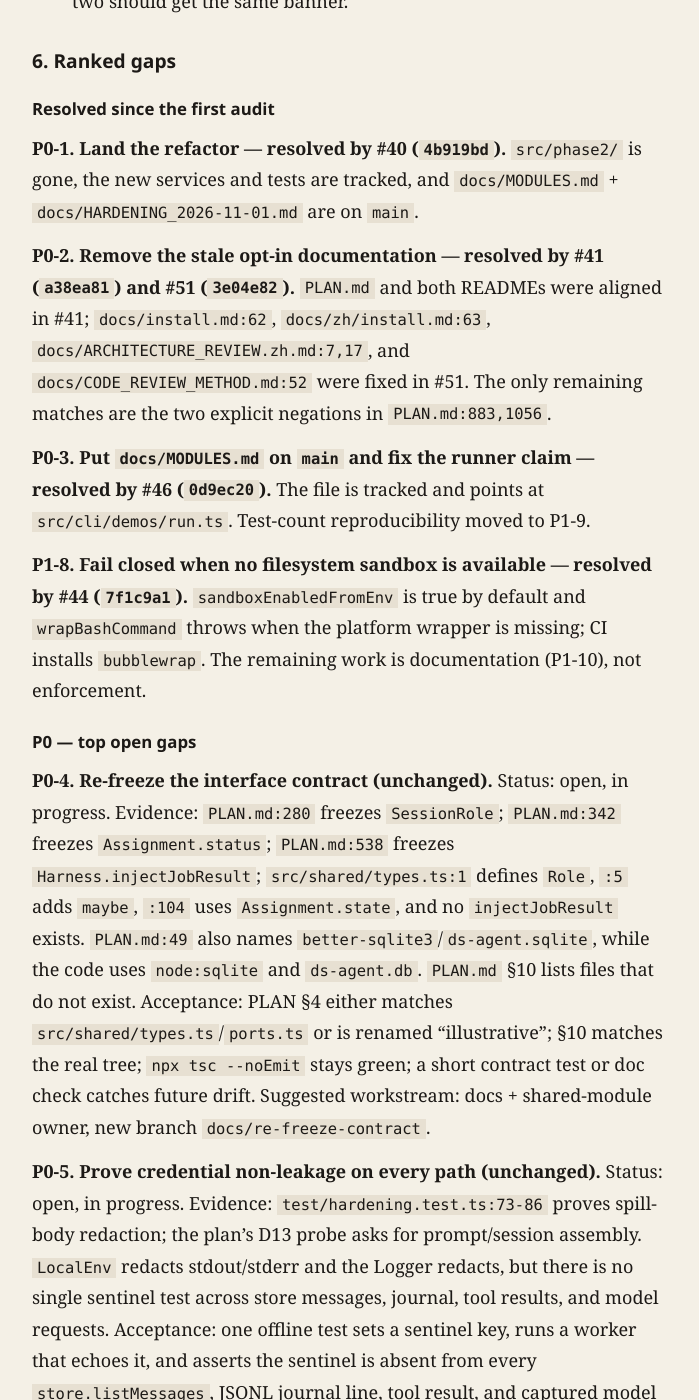
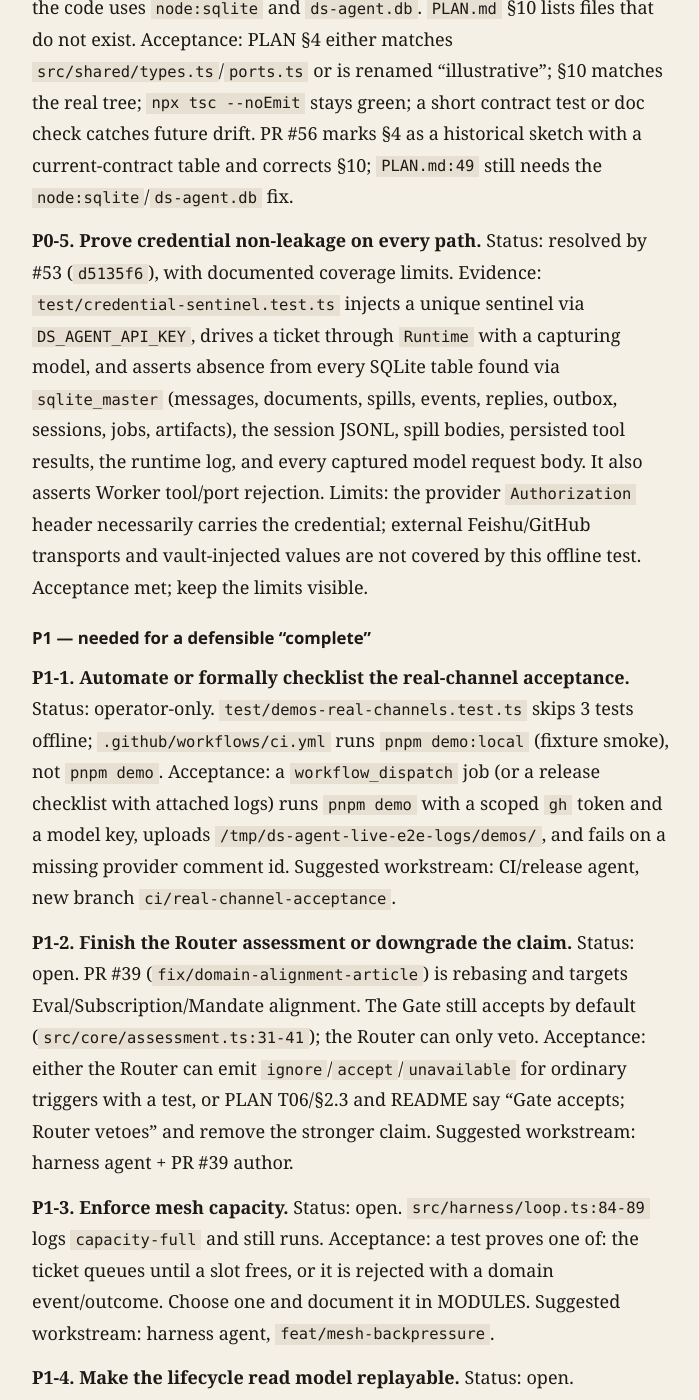
Before and after one commit to LofiSu/deepseek-super-agent, a Jekyll site: the page built from docs/ROADMAP.md, in a window 1280 px wide and 1400 px high, scrolled down 13031 px. Shown: the whole window, without its empty margins (288-987 px from the left). Built offline with Jekyll 4.4.1, drawn with Linux system fonts in a browser that asks for light colours; our own code applies the rules of GitHub Pages for plain Markdown files; some of the changed text lies outside the part shown.

Commit message:
docs(roadmap): update status after #53 and #54
Co-Authored-By: Claude Code <noreply@anthropic.com>

```diff
--- a/docs/ROADMAP.md
+++ b/docs/ROADMAP.md
@@ -18,6 +18,7 @@
 | 2026-11-02 | `8f8e104` (#37) | Initial audit of the frozen `45c6619` tree plus its uncommitted refactor. |
 | 2026-11-02 | `a38ea81` (#41) | Rebased after #40 and #41 merged; P0-1/P0-2 narrowed. |
 | 2026-11-02 | `7f1c9a1` (#44) | Rebased again after #44, #46, and #51 merged; P0-1/P0-2/P0-3 resolved, P1-8 resolved, and all current-state claims re-audited. |
+| 2026-11-02 | `ab90eae` | Re-audited after #53 (credential sentinel) and #54 (LTM retention) merged; P0-5 resolved, M6/P2-1 updated. |
 
 PR history correction: the audit base `8f8e104` is **#37** (GitHub Pages).
 **#38** (`566d308`, opt-in domain naming) merged just before it. The refactor is
@@ -45,7 +46,8 @@ refactor. **That refactor has merged as #40 (`4b919bd`).** On current `main`:
   intentional negations in `PLAN.md:883,1056`.
 - The filesystem sandbox is now **default-on and fail-closed** (#44): a missing
   `sandbox-exec`/`bwrap` throws instead of silently running unsandboxed bash.
-  Documentation still says the old opt-in flag (C15).
+  The wrapper confines writes and network, not reads. Docs that still described
+  the old opt-in flag are corrected in #55 (C15).
 
 The §2/§3 matrices keep audit-time observations where useful, but every
 **current-state** claim below was re-checked against `7f1c9a1`.
@@ -72,10 +74,10 @@ not evidence (see `docs/CODE_REVIEW_METHOD.md`).
 | **M3 engine** | partial | `src/core/engine.ts`, `intake.ts`, `evals.ts`, `tickets.ts`, `assignments.ts`, `replies.ts`, `subscribe.ts`, `collab.ts`, `lifecycle.ts`, `assessment.ts`; `test/subscription.test.ts`, `speculate.test.ts`, `mid-task-collab.test.ts`, `hardening.test.ts`, `live-modules.test.ts` | The deterministic Gate still defaults to `accept` (`src/core/assessment.ts:31-41`). The Router can veto through `assess_trigger`, but it does not originate `ignore`/`unavailable` for ordinary messages. This is the remaining half of old H4 and part of T06; PR #39 is rebasing the domain alignment work. This is P1-2. |
 | **M4 ingress** | partial | `src/ingress/filter.ts`, `shards.ts`, `thread.ts`, `batch.ts`; `test/filter.test.ts`, `router-shards.test.ts`, `runtime-integration.test.ts` | Fast Path is source + mention + keyword + noise; no actor allowlist, group/chat allowlist, or drop-self (old H8 residue). Slow Path is `ruleClassify` for both Mock and `HttpOpenAI` (`src/harness/model.ts:167-169`); it does **not** call the live model, contrary to `README.md:64` (C8). |
 | **M5 subscribe** | done | `src/core/subscribe.ts`, `intake.ts` fan-out; `test/subscription.test.ts`, `hardening.test.ts` (contextOnly, unsubscribe) | `handback` is not exposed as a CLI action. The tests cover unsubscribe but not the full requeue-and-drop lifecycle as an operator flow. |
-| **M6 memory** | partial | `src/memory/recall.ts`, `acl.ts`, `long-term.ts`; `test/spill.test.ts`, `long-term-memory.test.ts`, `live-modules.test.ts` | Recall is word-AND substring matching over a spill, not semantic or multi-hop. No retention policy or size cap for the `ltm` table. `README.md:115` admits "not month-scale"; the code matches that partial claim. |
+| **M6 memory** | partial | `src/memory/recall.ts`, `acl.ts`, `long-term.ts`; `src/store/sqlite.ts` (`deleteSpill`); `test/spill.test.ts`, `long-term-memory.test.ts`, `live-modules.test.ts` | Recall is word-AND substring matching over a spill, not semantic or multi-hop. Retention landed in #54: `maxEntries`/`maxAgeDays` prune inside the same transaction as `put`/`remember`, `forget` deletes the spill and grants, and `DS_AGENT_MEMORY_MAX_ENTRIES`/`DS_AGENT_MEMORY_MAX_AGE_DAYS` configure it (defaults 1000/90). Remaining: dedupe beyond per-ticket upsert, semantic search, month-scale story. `README.md:115` still says "not month-scale"; that part is accurate. |
 | **M7 speculate** | done | `src/speculate/silent.ts`, `gate.ts`; `test/speculate.test.ts`, `live-modules.test.ts`, `hardening.test.ts` | The gate is a clause-local keyword heuristic, documented as a stand-in (`docs/HARDENING_2026-11-01.md:25`). It is not a model verdict; a real value judgment remains open. |
 | **M8 channels** | done | `src/channels/norms.ts`, `cli.ts`, `feishu.ts`, `github-source.ts`, `outbox-adapter.ts`, `a2a.ts`; `test/channels-feishu.test.ts`, `channels-github-source.test.ts`, `outbox.test.ts`, `lifecycle-a2a.test.ts`; real demos in `src/cli/demos/*` | Real-channel acceptance is operator-only: `test/demos-real-channels.test.ts` is skipped offline (3 tests), and `pnpm demo` needs `gh auth` plus a live model. There is no email adapter (the plan calls it optional). |
-| **M9 env** | partial | `src/env/local-env.ts`, `sanitize.ts`, `vault.ts`, `seccomp.ts` (`sandboxEnabledFromEnv` returns true); `test/sanitize.test.ts`, `vault.test.ts`, `hardening.test.ts`, `local-env-timeout.test.ts`, `live-modules.test.ts` | #44 made the sandbox default-on and fail-closed: a missing `sandbox-exec`/`bwrap` throws. Host vault/seccomp policy is still external, and the docs still describe the old `DS_AGENT_SANDBOX=1` opt-in (C15, P1-10). Credential redaction is tested for spill bodies, not every session/prompt path (P0-5). |
+| **M9 env** | partial | `src/env/local-env.ts`, `sanitize.ts`, `vault.ts`, `seccomp.ts` (`sandboxEnabledFromEnv` returns true); `test/sanitize.test.ts`, `vault.test.ts`, `hardening.test.ts`, `local-env-timeout.test.ts`, `live-modules.test.ts`, `credential-sentinel.test.ts` | #44 made the sandbox default-on and fail-closed: a missing `sandbox-exec`/`bwrap` throws. Host vault/seccomp policy is still external. Credential non-leakage now has a single sentinel test (#53) covering SQLite tables, session JSONL, tool results, replies/outbox, and captured model request bodies, plus Worker port/tool rejection. The docs still describe the old opt-in (C15); PR #55 corrects them (P1-10). |
 | **M10 watchdog** | partial | `src/watchdog/watchdog.ts`, `rules.ts`, `rules.json`, `health.ts`; `test/health.test.ts`, `daemon-machines.test.ts`, `live-modules.test.ts`, `hardening.test.ts` | Goal-drift detection is marker-based ("a running report that says it left the scope"), not a general NL comparison. `PLAN.md` T43–T44 ask for NL rules; `README.md:100` already calls this "thin". |
 | **M11 CLI / demo** | partial | `src/cli/main.ts` (init/tasks/status/health/chat/emit/metrics/memory/a2a/pause/intervene/resume/collab/team/teams), `src/cli/demos/run.ts`, `src/cli/bakeoff.ts`; `test/cli-memory-a2a.test.ts`, `mid-task-collab.test.ts`, `live-demo.test.ts`, `live-e2e.test.ts` | `pnpm demo` (real GitHub issues/comments) is not in CI and needs an operator with `gh auth`. `package.json` has no `bin`, no `build`, and `tsconfig` is `noEmit`, so the `PLAN.md` §10 `dist/cli.js` bin does not exist. No `serve` command. The `MODULES.md` runner claim is fixed by #46. |
 
@@ -86,10 +88,10 @@ not evidence (see `docs/CODE_REVIEW_METHOD.md`).
 | **评测与指标** (T45) | done | `src/metrics/metrics.ts`, `curve.ts`, `bakeoff.ts`, `batching-bench.ts`; `src/cli/bakeoff.ts`; `test/metrics.test.ts`, `metrics-curve.test.ts`, `batching-bench.test.ts`, `runtime-integration.test.ts` | Counters, `curveSamples`, `model.call`, `compareBakeoff`, and `pnpm bench:bakeoff` exist. A live bake-off is a manual measurement (needs a model key); it is not a CI gate. `docs/MODULES.md:179` claims 207 passed / 3 skipped on a live Magpie run; unverified in this audit (P1-9). |
 | **扩展** — Router shards (T46) | done | `src/ingress/shards.ts`; `Disposition.shards` in `src/shared/types.ts:85-91`; `Runtime.create` registers `DS_AGENT_SHARDS` (`src/runtime.ts:151-166`); `Harness.launch` runs one Router session per shard (`src/harness/loop.ts:74-77,145-160`); `test/router-shards.test.ts`, `runtime-integration.test.ts` | Arbitration between multiple matching shards is undefined: every shard turn runs, and a stop ends the ticket, but two shards can both call `reply_user`. Add a documented precedence/merge rule and a test (P2-2). |
 | **扩展** — Worker mesh (T47) | partial | `src/harness/mesh.ts`; `Assignment.node` in `src/shared/types.ts:102-120`; placement event in `src/harness/loop.ts:84-89,129-141`; `test/worker-mesh.test.ts`, `runtime-integration.test.ts` | Placement is logical and single-process. When capacity is full, `launch` logs `node=none capacity-full` and still runs the Worker; there is no queue, rejection, or backpressure. Cross-host transport is external, which is acceptable, but capacity enforcement is not. This is P1-3. |
-| **长期记忆** (T48) | partial | `src/memory/long-term.ts`; write on terminal ticket in `src/runtime.ts:201-216`; recall injection in `src/runtime.ts:274-282`; `test/long-term-memory.test.ts`, `runtime-integration.test.ts` | One redacted entry per ticket, keyword AND recall, three results. No retention, dedupe beyond per-ticket upsert, semantic search, or month-scale story. Documented as partial in `README.md:115`; keep it that way until the scale work lands (P2-1). |
+| **长期记忆** (T48) | partial | `src/memory/long-term.ts`; write on terminal ticket in `src/runtime.ts:201-216`; recall injection in `src/runtime.ts:274-282`; `test/long-term-memory.test.ts`, `runtime-integration.test.ts` | One redacted entry per ticket, keyword AND recall, three results. #54 added retention (count/age, default 1000 entries / 90 days, 0 disables) with transactional spill+grant cleanup and configurable env; dedupe beyond per-ticket upsert, semantic search, and the month-scale story remain open (P2-1 is now partially resolved). Documented as partial in `README.md:115`. |
 | **产品层** (T49) | external boundary + partial | `src/core/lifecycle.ts` (`LifecycleBus`, `subscribe`, `snapshot`); lifecycle publishing in `src/runtime.ts:190-216,432-469`; `ds-agent memory` / `ds-agent a2a` in `src/cli/main.ts:204-231`; `test/lifecycle-a2a.test.ts`, `cli-memory-a2a.test.ts`, `runtime-integration.test.ts` | The in-repo contract is done; the actual panel is another repository (PLAN §9 T49). The bus is in-memory and unbounded: `LifecycleBus.history` grows without a cap and does not survive restart, so a panel cannot replay an earlier process. Bound it and/or persist events (P1-4). |
 | **互操作** (T50) | external boundary + partial | `src/channels/a2a.ts`; `Runtime.sendA2A` and local recipient in `src/runtime.ts:319-328,390-395`; `test/lifecycle-a2a.test.ts`, `runtime-integration.test.ts` | Validation, 64 KiB cap, persistence, `delivered\|unroutable\|failed`, and a filtered `a2a` Trigger exist. There is no cross-process transport and no authentication; an adapter must add both. Document the adapter contract and never expose the local endpoint unauthenticated (P1-5). |
-| **安全与隐私** (T51) | external boundary + partial | `src/env/sanitize.ts` (allowlist, secret redaction), `vault.ts`, `seccomp.ts`; `test/sanitize.test.ts`, `vault.test.ts`, `hardening.test.ts`, `local-env-timeout.test.ts` | In-repo: env allowlist, spill redaction, `[redacted]` output, FileVault names only, default-on fail-closed OS sandbox (#44), spill ACL, untrusted `meta` rejection. External: host-level vault/seccomp and true host isolation. Sandbox docs still describe the old opt-in (C15); credential probes are incomplete (P0-5). |
+| **安全与隐私** (T51) | external boundary + partial | `src/env/sanitize.ts` (allowlist, secret redaction), `vault.ts`, `seccomp.ts`; `test/sanitize.test.ts`, `vault.test.ts`, `hardening.test.ts`, `local-env-timeout.test.ts`, `credential-sentinel.test.ts` | In-repo: env allowlist, spill redaction, `[redacted]` output, FileVault names only, default-on fail-closed OS sandbox (#44), spill ACL, untrusted `meta` rejection, and a single sentinel test across SQLite/journal/tool results/model requests plus Worker port/tool rejection (#53). External: host-level vault/seccomp, true host read isolation (the wrapper confines writes/network only), and provider `Authorization` header/vault values not covered by the offline sentinel. Sandbox docs corrected by #55. |
 
 ## 4. Definition of done (the whole project)
 
@@ -124,7 +126,9 @@ The project can be called complete only when **all** of these are true.
 4. Security probes are automated: a sentinel credential value must not appear in
    any session event, prompt, tool result, spill, or journal; a Worker call to
    `reply`/`decide`/`receive` must throw; a speculative ticket must be absent
-   from `visibleTickets` until the gate delivers. **Open: P0-5.**
+   from `visibleTickets` until the gate delivers. **Satisfied by #53**, except
+   the provider `Authorization` header, external transports, and vault-injected
+   values, which stay documented limits.
 5. Capacity and failure paths have tests: mesh capacity-full behavior, A2A
    failure, shard arbitration, batch > 1, watchdog fail, resume after restart.
 
@@ -223,8 +227,8 @@ documentation (P1-10), not enforcement.
 
 ### P0 — top open gaps
 
-**P0-4. Re-freeze the interface contract (unchanged).**
-Status: open, in progress.
+**P0-4. Re-freeze the interface contract.**
+Status: in review — PR #56 (`docs/plan-contract`).
 Evidence: `PLAN.md:280` freezes `SessionRole`; `PLAN.md:342` freezes
 `Assignment.status`; `PLAN.md:538` freezes `Harness.injectJobResult`;
 `src/shared/types.ts:1` defines `Role`, `:5` adds `maybe`, `:104` uses
@@ -234,20 +238,21 @@ Evidence: `PLAN.md:280` freezes `SessionRole`; `PLAN.md:342` freezes
 Acceptance: PLAN §4 either matches `src/shared/types.ts`/`ports.ts` or is
 renamed "illustrative"; §10 matches the real tree; `npx tsc --noEmit` stays
 green; a short contract test or doc check catches future drift.
-Suggested workstream: docs + shared-module owner, new branch
-`docs/re-freeze-contract`.
+PR #56 marks §4 as a historical sketch with a current-contract table and
+corrects §10; `PLAN.md:49` still needs the `node:sqlite`/`ds-agent.db` fix.
 
-**P0-5. Prove credential non-leakage on every path (unchanged).**
-Status: open, in progress.
-Evidence: `test/hardening.test.ts:73-86` proves spill-body redaction; the plan's
-D13 probe asks for prompt/session assembly. `LocalEnv` redacts stdout/stderr and
-the Logger redacts, but there is no single sentinel test across store messages,
-journal, tool results, and model requests.
-Acceptance: one offline test sets a sentinel key, runs a worker that echoes it,
-and asserts the sentinel is absent from every `store.listMessages`, JSONL
-journal line, tool result, and captured model request. Also assert `WorkerPorts`
-rejects `reply`/`decide`/`receive`.
-Suggested workstream: security agent, new branch `test/credential-probes`.
+**P0-5. Prove credential non-leakage on every path.**
+Status: resolved by #53 (`d5135f6`), with documented coverage limits.
+Evidence: `test/credential-sentinel.test.ts` injects a unique sentinel via
+`DS_AGENT_API_KEY`, drives a ticket through `Runtime` with a capturing model,
+and asserts absence from every SQLite table found via `sqlite_master` (messages,
+documents, spills, events, replies, outbox, sessions, jobs, artifacts), the
+session JSONL, spill bodies, persisted tool results, the runtime log, and every
+captured model request body. It also asserts Worker tool/port rejection.
+Limits: the provider `Authorization` header necessarily carries the credential;
+external Feishu/GitHub transports and vault-injected values are not covered by
+this offline test.
+Acceptance met; keep the limits visible.
 
 ### P1 — needed for a defensible "complete"
 
@@ -306,16 +311,18 @@ Acceptance: either `pnpm build` emits `dist/cli.js` and `npm pack` exposes the
 Suggested workstream: release agent, `chore/packaging`.
 
 **P1-9. Reproduce the live reference run.**
-Status: open. `docs/MODULES.md:179` claims 207 passed / 3 skipped on a live
-Magpie run (431.12 s). This audit has no live key and did not reproduce it. The
-offline CI gate reports 196 passed / 15 skipped / 35 files on `7f1c9a1`.
-Acceptance: a dated live run with the model id, pass/skip counts, and transcript
-path; update `docs/MODULES.md` if the number changes.
+Status: partially reproduced, still open. `docs/MODULES.md:179` claims 207
+passed / 3 skipped on a live Magpie run (431.12 s). On `7f1c9a1`, the previously
+red live tests `job`, `ports`, and `metrics` pass together (13/13, 90.48 s). A
+full `pnpm test` on `7f1c9a1` reached 206 passed / 3 skipped with 2 failures that
+were both upstream provider 429s (`live-modules` model call; `metrics` saw
+`model.error: 3` instead of 0), not product assertions. Re-run with a healthy
+provider quota and record the dated counts; update `docs/MODULES.md` if the
+reference number changes.
 Suggested workstream: release agent, `ci/live-reference-run`.
 
 **P1-10. Correct the sandbox documentation after #44.**
-Status: open. The code is default-on/fail-closed, but the docs still describe
-`DS_AGENT_SANDBOX=1` as an opt-in and say bash falls back unsandboxed.
+Status: in review — PR #55 (`docs/fail-closed-sandbox`).
 Evidence: `README.md:119`, `README.zh-CN.md:115`, `docs/MODULES.md:126`,
 `docs/safety.md:29,31`, `docs/zh/safety.md:30,32`,
 `docs/HARDENING_2026-11-01.md:39`, `docs/LIVE_CODE_REVIEW_2026-11-01.md:130,185`
@@ -323,8 +330,9 @@ Evidence: `README.md:119`, `README.zh-CN.md:115`, `docs/MODULES.md:126`,
 history).
 Acceptance: user-facing docs say sandboxing is default-on and fails closed when
 `sandbox-exec`/`bwrap` is absent; explicit opt-out is described as test/embedding
-only; the historical reviews get a status note.
-Suggested workstream: docs agent, `docs/sandbox-defaults`.
+only; the historical reviews get a status note; read isolation is not overclaimed.
+PR #55 covers all of these, adds the `bwrap`/`sandbox-exec` requirement to both
+install pages, and states that writes/network are confined but reads are not.
 
 ### P2 — quality and scale
 
@@ -359,19 +367,19 @@ the work is already public.
 | P0-1 | Land refactor + MODULES/HARDENING |  | `refactor/m0-m11-modules` | #40 (`4b919bd`) | resolved | Merged; `src/phase2` gone; domain tests run in CI |
 | P0-2 | Remove stale opt-in docs |  | `docs/module-boundaries` | #41 (`a38ea81`), #51 (`3e04e82`) | resolved | Only the two explicit negations in `PLAN.md` remain |
 | P0-3 | Fix `MODULES.md` demo runner |  | `docs/m11-demo-runner-fix` | #46 (`0d9ec20`) | resolved | Points at `src/cli/demos/run.ts` |
-| P0-4 | Re-freeze PLAN §4/§10 contract |  |  |  | in progress | Plan matches `src/shared` and the real tree, or says illustrative; typecheck green |
-| P0-5 | Credential sentinel test across store/journal/prompt/tool |  |  |  | in progress | Sentinel absent everywhere; Worker port calls throw |
+| P0-4 | Re-freeze PLAN §4/§10 contract |  | `docs/plan-contract` | #56 | in review | Plan matches `src/shared` and the real tree, or says illustrative; typecheck green |
+| P0-5 | Credential sentinel test across store/journal/prompt/tool |  | `test/credential-sentinel` | #53 (`d5135f6`) | resolved | Sentinel absent from all SQLite tables, session JSONL, tool results, and captured model requests; Worker port/tool calls throw |
 | P1-1 | Real-channel acceptance job/checklist |  |  |  | todo | `workflow_dispatch` or release evidence for `pnpm demo` + Feishu |
-| P1-2 | Router assessment / domain alignment |  | `fix/domain-alignment-article` | #39 | in progress (rebasing) | Router originates decisions, or docs say veto-only |
+| P1-2 | Router assessment / domain alignment |  | `fix/domain-alignment-article` | #39 | in review (spill-trust fix requested) | Router originates decisions, or docs say veto-only |
 | P1-3 | Mesh capacity enforcement |  |  |  | todo | Queue or reject on capacity-full, with test |
 | P1-4 | Lifecycle replayability |  |  |  | todo | Bounded/persisted bus or explicit current-process note |
 | P1-5 | A2A transport interface + auth note |  |  |  | todo | `A2ATransport` + test double; auth requirement documented |
 | P1-6 | `ds-agent serve` + in-flight resume |  |  |  | todo | Serve works, SIGTERM clean, resume tested, or docs downgraded |
 | P1-7 | Packaging decision |  |  |  | todo | Working `bin`/`build`, or explicit source-only note |
 | P1-8 | Fail-closed filesystem sandbox |  | `fix/env-fail-closed-sandbox` | #44 (`7f1c9a1`) | resolved | Missing wrapper throws; CI installs `bubblewrap` |
-| P1-9 | Reproduce live reference run |  |  |  | todo | Dated live run matches `MODULES.md:179` or updates it |
-| P1-10 | Correct sandbox docs to default-on/fail-closed |  |  |  | todo | User docs no longer describe `DS_AGENT_SANDBOX=1` opt-in |
-| P2-1 | LTM retention/ranking |  |  |  | todo | Cap + recall formula test |
+| P1-9 | Reproduce live reference run |  |  |  | partially reproduced | 3/3 previously red live files pass; full run hit provider 429, not assertion failures |
+| P1-10 | Correct sandbox docs to default-on/fail-closed |  | `docs/fail-closed-sandbox` | #55 | in review | User docs no longer describe `DS_AGENT_SANDBOX=1` opt-in; reads not overclaimed |
+| P2-1 | LTM retention/ranking |  | `feat/ltm-retention` | #54 (`ab90eae`) | partially resolved | Retention 1000/90 + spill cleanup landed; ranking/dedupe still open |
 | P2-2 | Shard arbitration |  |  |  | todo | Precedence documented + test |
 | P2-3 | Fast-path allowlists |  |  |  | todo | Actor/group/drop-self tests |
 | P2-4 | Slow-path policy vs claim |  |  |  | todo | Code or README changed, tested |
```
